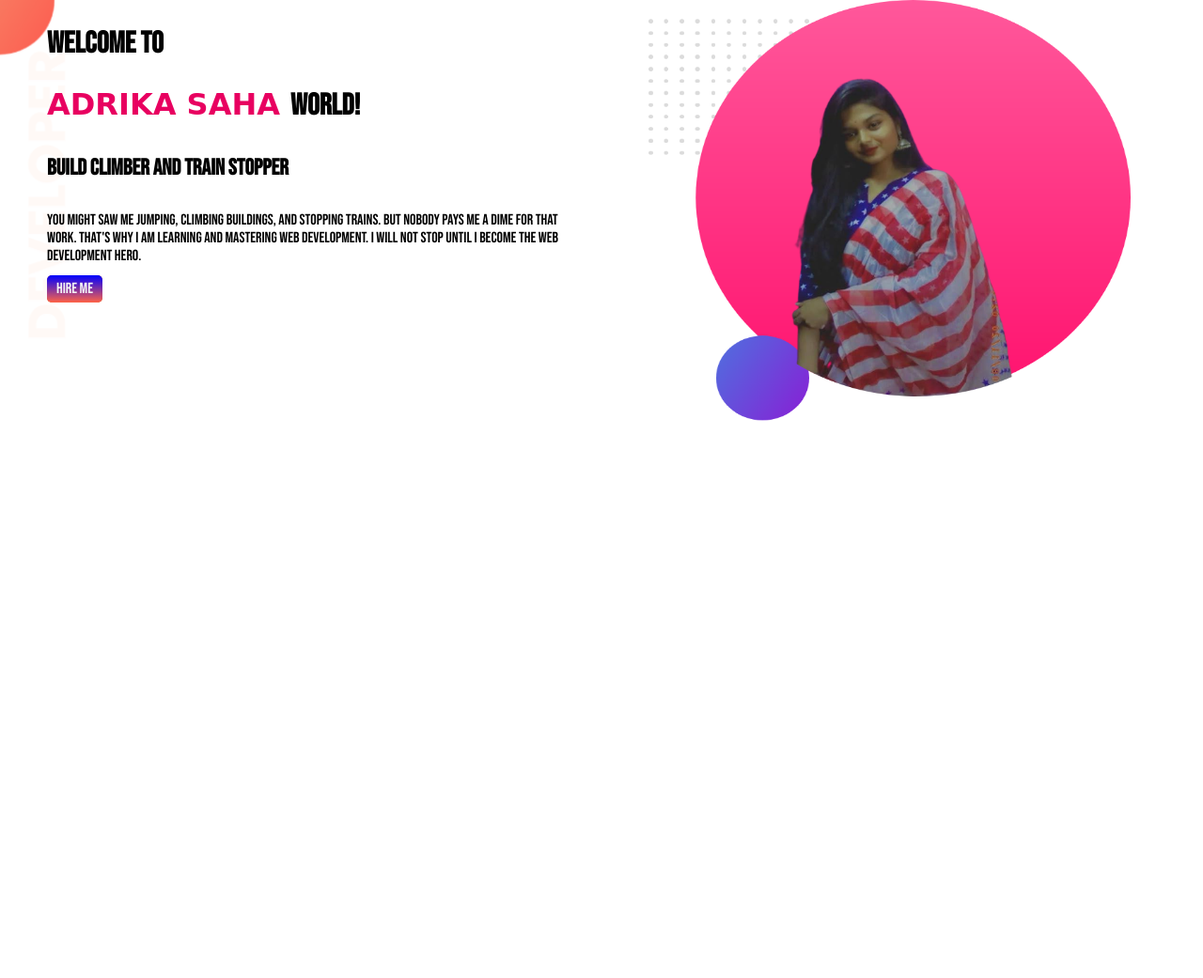
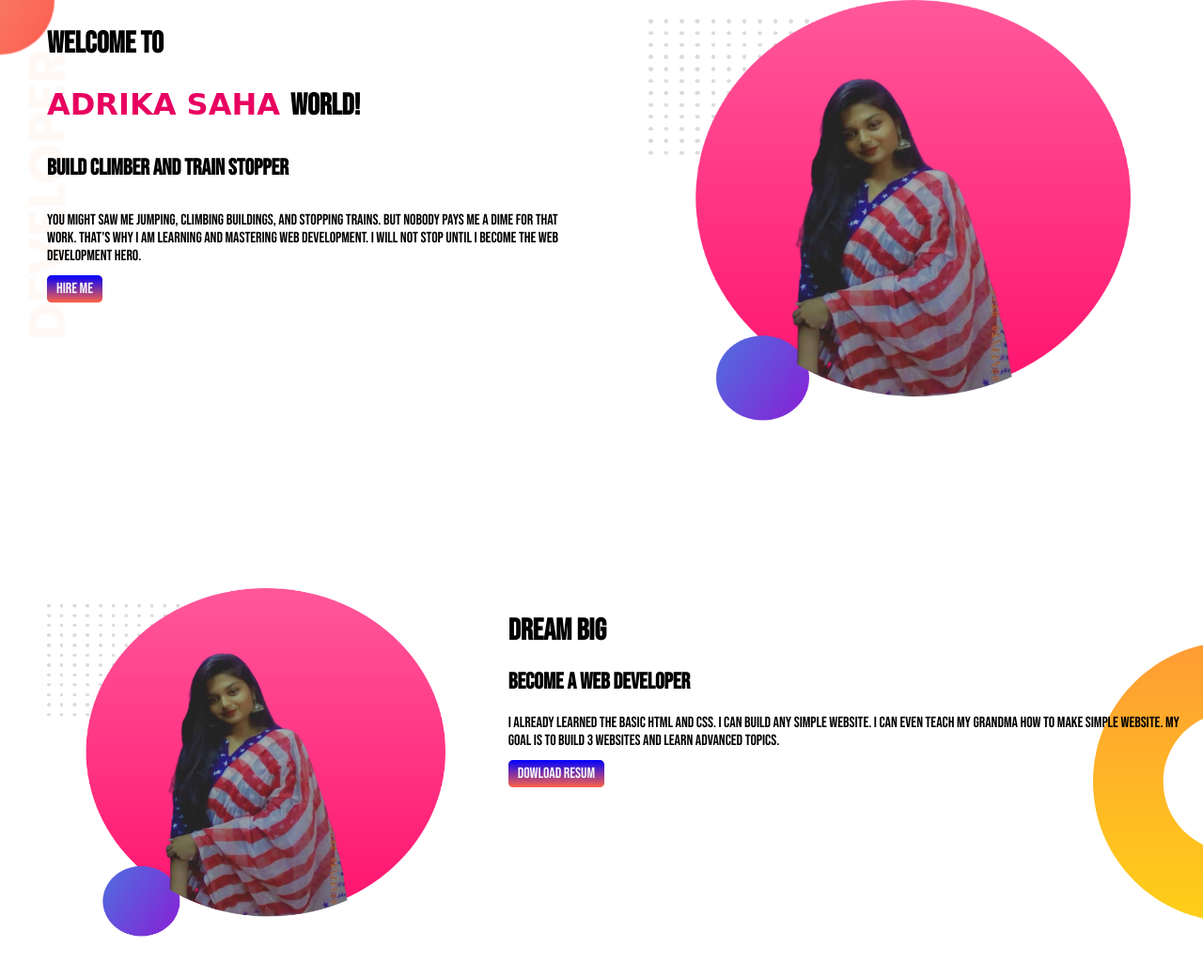
Before and after one commit to ADRIKASAHA/developer_portfolio, a plain HTML site: page index.html in a window 1280 px wide. Shown: the whole page at 94% size. Before the commit the page ends 800 px from the top, so only its background shows below. Drawn offline with Linux system fonts and the light colour scheme; a web font is replaced by a local one.

Commit message:
second part

```diff
--- a/index.html
+++ b/index.html
@@ -29,8 +29,23 @@
             <a class="hireme" target="_blank" href="https://www.linkedin.com/in/adrika-saha/">HIRE ME</a>
         </div>
         <div class="half-width">
-            <img src="image/p1.png" alt="">
+            <img src="image/p1.png" alt="my img">
         </div>
+    </section>
+    <section class="midb">
+        <div class="half-width">
+            <img src="image/p1.png" alt="my img">
+        </div>
+        <div class="halff-width">
+            <h1>Dream Big</h1>
+            <h2>Become a web developer</h2>
+            <p>I already learned the basic HTML and CSS. I can build any simple website. I can even teach my grandma how
+                to make simple website. My goal is to build 3 websites and learn advanced topics.</p>
+            <a class="resum" target="_blank" href="https://www.linkedin.com/in/adrika-saha/">DOWLOAD RESUM</a>
+        </div>
+    </section>
+    <section>
+
     </section>
 
 </body>
--- a/style.css
+++ b/style.css
@@ -50,3 +50,38 @@ body {
     width: 90%;
     height: 90%;
 }
+
+.midb {
+    display: flex;
+    background-image: url(image/dream-bg.png);
+    background-repeat: no-repeat;
+    background-position: right;
+    margin-bottom: 70px;
+    margin-top: 10%;
+}
+
+.halff-width h1 {
+    /*padding-top: 5%;*/
+    font-size: xx-large;
+    margin-bottom: 20px;
+
+}
+
+..halff-width {
+
+    width: 50%;
+    padding-left: 80px;
+    padding-right: 20px;
+
+}
+
+.resum {
+    cursor: pointer;
+    text-decoration: none;
+    background-color: chocolate;
+    padding: 5px 10px;
+    border-radius: 5px;
+    background-image: linear-gradient(blue, tomato);
+    text-shadow: 2px;
+    color: whitesmoke;
+}
```
